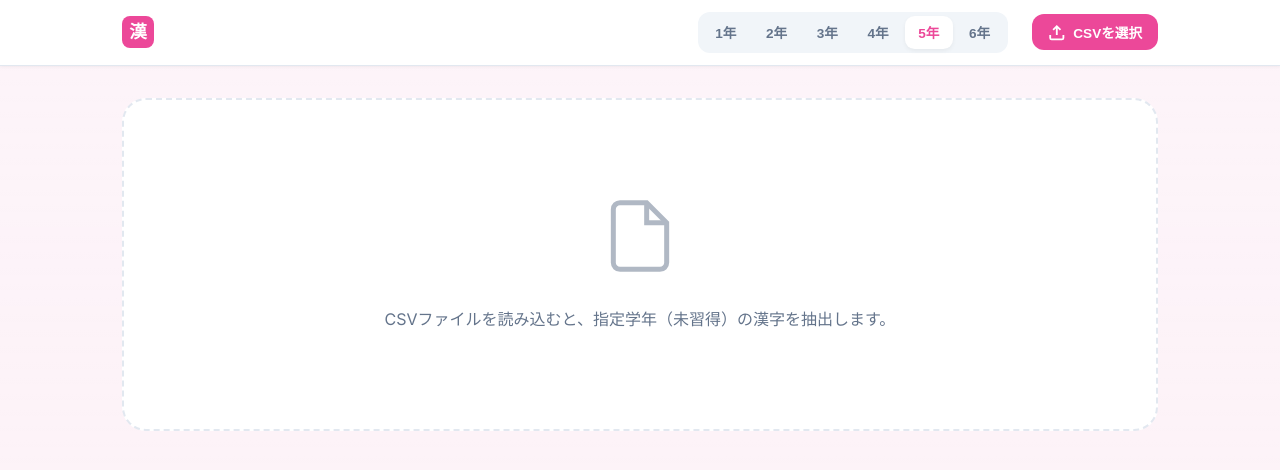
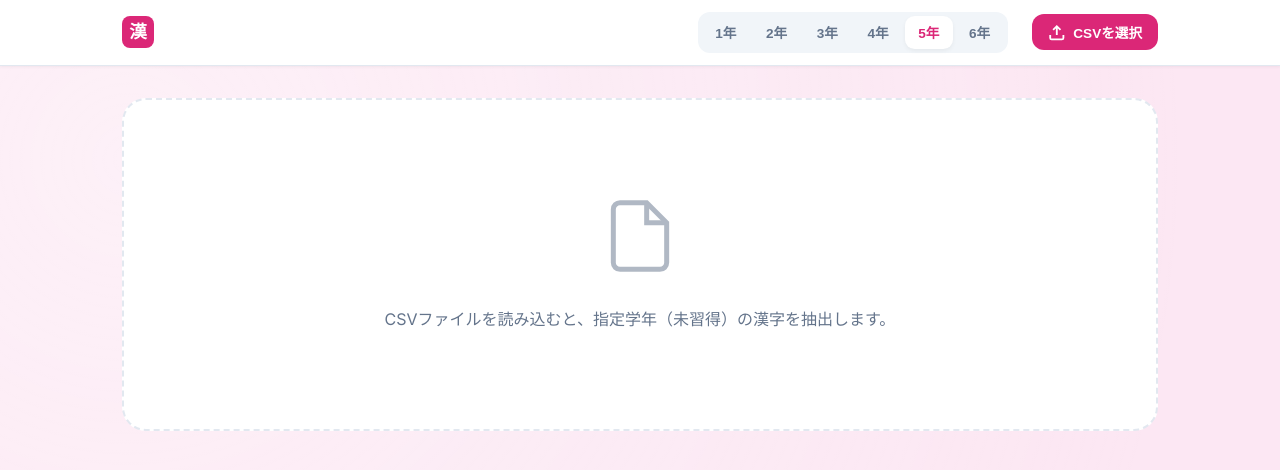
Before and after one commit to HarutoJAZZ45/Kchecker, a website built with Vite: page index.html in a window 1280 px wide. Built offline with nearby package versions, Linux system fonts and the light colour scheme.

Commit message:
Further enhance background visibility with more saturated grade colors

```diff
--- a/src/style.css
+++ b/src/style.css
@@ -12,51 +12,51 @@
     --shadow-lg: 0 10px 25px -5px rgba(0, 0, 0, 0.1);
 }
 
-/* Grade Themes - Colorful and Distinct Palettes (No Red) */
+/* Grade Themes - More Saturated backgrounds for unmistakable identity */
 body[data-grade="1"] {
     --primary: #0070f3;
-    --bg: #ebf5ff;
-    --accent: #b3d7ff;
+    --bg: #dbeafe;
+    --accent: #93c5fd;
 }
 
-/* Clear Sky Blue */
+/* Blue (Sky) */
 body[data-grade="2"] {
-    --primary: #f59e0b;
-    --bg: #fffbeb;
-    --accent: #fef3c7;
+    --primary: #d97706;
+    --bg: #fef3c7;
+    --accent: #fbbf24;
 }
 
-/* Amber/Orange */
+/* Amber (Orange) */
 body[data-grade="3"] {
-    --primary: #10b981;
-    --bg: #ecfdf5;
-    --accent: #d1fae5;
+    --primary: #059669;
+    --bg: #d1fae5;
+    --accent: #6ee7b7;
 }
 
-/* Emerald Green */
+/* Emerald (Green) */
 body[data-grade="4"] {
-    --primary: #8b5cf6;
-    --bg: #f5f3ff;
-    --accent: #ede9fe;
+    --primary: #7c3aed;
+    --bg: #ede9fe;
+    --accent: #a78bfa;
 }
 
-/* Violet/Purple */
+/* Violet (Purple) */
 body[data-grade="5"] {
-    --primary: #ec4899;
-    --bg: #fdf2f8;
-    --accent: #fce7f3;
+    --primary: #db2777;
+    --bg: #fce7f3;
+    --accent: #f472b6;
 }
 
-/* Pink/Magenta */
+/* Pink (Magenta) */
 body[data-grade="6"] {
-    --primary: #374151;
-    --bg: #f3f4f6;
-    --accent: #e5e7eb;
+    --primary: #4b5563;
+    --bg: #e5e7eb;
+    --accent: #9ca3af;
 }
 
-/* Dark Charcoal/Gray */
+/* Gray (Charcoal) */
 
-/* Enhance visual difference with a subtle gradient overlay */
+/* Background refinement */
 body::before {
     content: '';
     position: fixed;
@@ -65,7 +65,7 @@ body::before {
     width: 100%;
     height: 100%;
     z-index: -1;
-    background: linear-gradient(180deg, rgba(255, 255, 255, 0.2) 0%, rgba(255, 255, 255, 0) 100%);
+    background: radial-gradient(circle at 10% 20%, rgba(255, 255, 255, 0.4) 0%, rgba(255, 255, 255, 0) 80%);
     pointer-events: none;
 }
 
```
